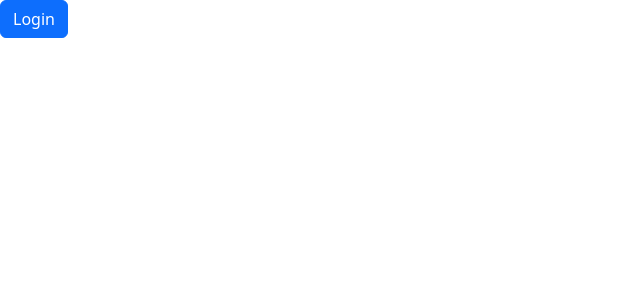
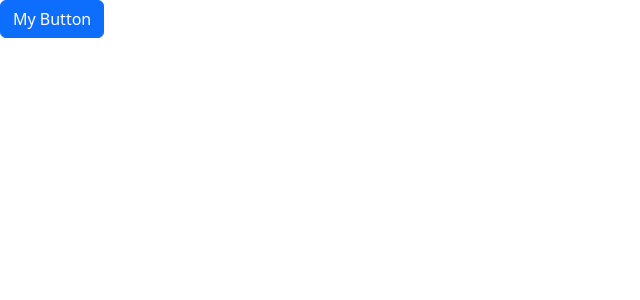
Before and after one commit to nkemdilimjulie/react-app, a React (Vite) app: page / in a window 1280 px wide. Shown: the top 300 px of the page, without its empty margins (0-640 px from the left). Built offline with nearby package versions, Linux system fonts and the light colour scheme.

Commit message:
Dismissable Button and Summary Image

```diff
--- a/src/App.tsx
+++ b/src/App.tsx
@@ -1,11 +1,17 @@
+import { useState } from "react";
+import Alert from "./components/Alert";
 import Button from "./components/Button";
 
+
 function App() {
+  const [alertVisible,  setAlertVisiblity] = useState(false);
+
 
   return (
     <div>
-      <Button color='primary' onClick={() => console.log('Clicked')}>
-        Login
+      { alertVisible && <Alert onClose={() => setAlertVisiblity(false)}>My alert</Alert>}
+      <Button color='primary' onClick={() => setAlertVisiblity(true)}>
+        My Button
       </Button>
     </div>
   );
--- a/src/components/Alert.tsx
+++ b/src/components/Alert.tsx
@@ -2,11 +2,15 @@
 
 interface Props {
     children: ReactNode;
+    onClose: () => void;
 }
 
-const Alert = ({children}: Props) => {
+const Alert = ({children, onClose}: Props) => {
   return (
-    <div className="alert alert-primary">{children}</div>
+    <div className="alert alert-primary alert-dismissible ">
+      {children}
+      <button type="button" className="btn-close" onClick={onClose} data-bs-dismiss="alert" aria-label="Close"></button>
+    </div>
 )
 }
 
```
Also changed, not shown: image.png (added), 1 other file (tests, documents, lock files or other folders).
